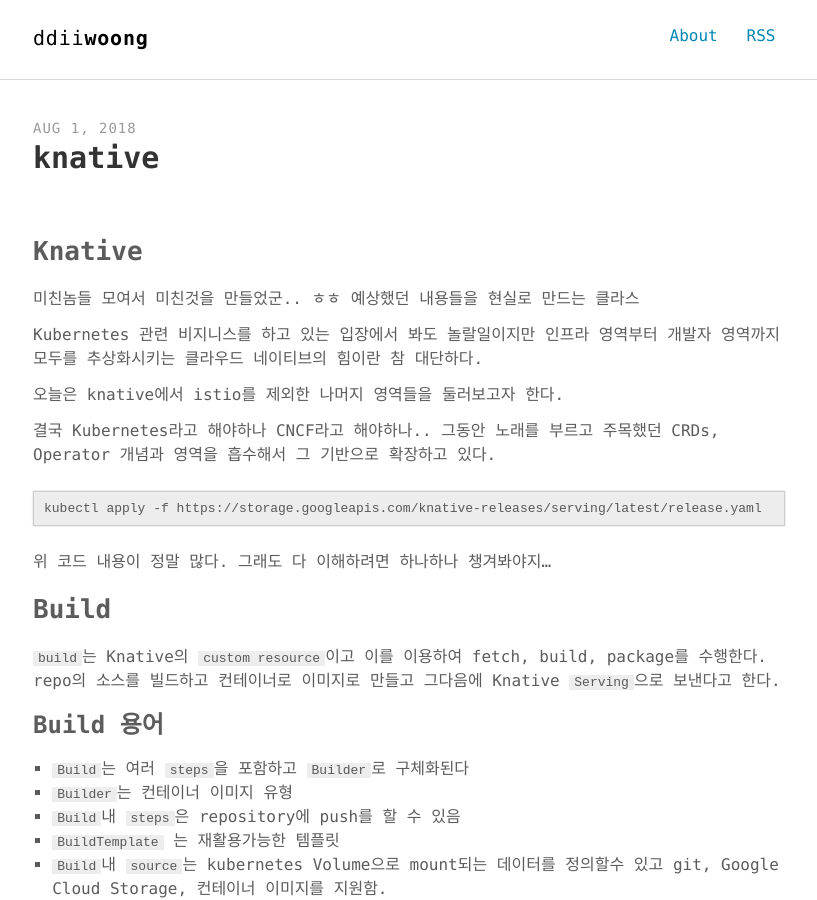
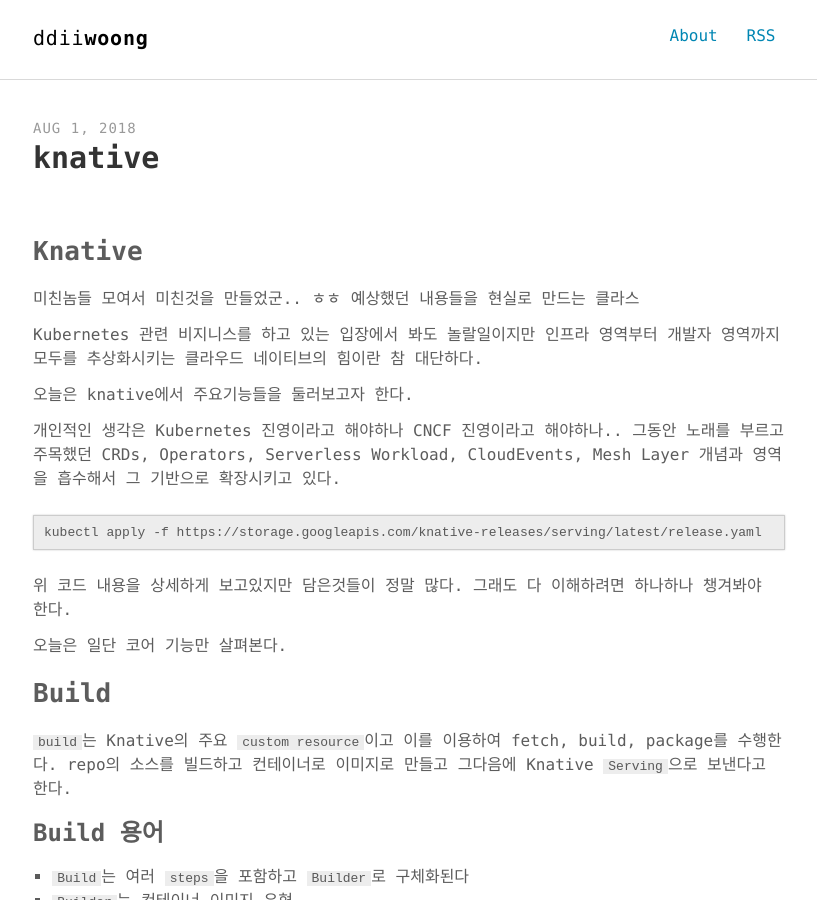
Before and after one commit to ddiiwoong/ddiiwoong.github.io_archive, a Jekyll site: the page built from _posts/2018-08-01-knative.md, in a window 1280 px wide and 900 px high. Shown: the whole window, without its empty margins (231-1048 px from the left). Built offline with Jekyll 4.4.1, drawn with Linux system fonts in a browser that asks for light colours; comment, search, counter and statistics services are not loaded; some of the changed text lies outside the part shown.

Commit message:
knative modified

````diff
--- a/_posts/2018-08-01-knative.md
+++ b/_posts/2018-08-01-knative.md
@@ -3,7 +3,7 @@ layout: post
 title: "knative"
 comments: true
 description: "knative 대해 알아봅니다"
-keywords: "knative, Kubernetes, k8s"
+keywords: "knative, Kubernetes, k8s, knative 이해, knative 구조, knative 설명"
 ---
 
 ## Knative
@@ -14,20 +14,22 @@ keywords: "knative, Kubernetes, k8s"
 Kubernetes 관련 비지니스를 하고 있는 입장에서 봐도 놀랄일이지만
 인프라 영역부터 개발자 영역까지 모두를 추상화시키는 클라우드 네이티브의 힘이란 참 대단하다.
 
-오늘은 knative에서 istio를 제외한 나머지 영역들을 둘러보고자 한다.
+오늘은 knative에서 주요기능들을 둘러보고자 한다.
 
-결국 Kubernetes라고 해야하나 CNCF라고 해야하나..
-그동안 노래를 부르고 주목했던 CRDs, Operator 개념과 영역을 흡수해서 그 기반으로 확장하고 있다.
+개인적인 생각은 Kubernetes 진영이라고 해야하나 CNCF 진영이라고 해야하나..
+그동안 노래를 부르고 주목했던 CRDs, Operators, Serverless Workload, CloudEvents, Mesh Layer 개념과 영역을 흡수해서 그 기반으로 확장시키고 있다.
 
 ```
 kubectl apply -f https://storage.googleapis.com/knative-releases/serving/latest/release.yaml
 ```
 
-위 코드 내용이 정말 많다. 그래도 다 이해하려면 하나하나 챙겨봐야지...
+위 코드 내용을 상세하게 보고있지만 담은것들이 정말 많다. 그래도 다 이해하려면 하나하나 챙겨봐야 한다.
+
+오늘은 일단 코어 기능만 살펴본다.
 
 ## Build
 
-`build`는 Knative의 `custom resource`이고 이를 이용하여 fetch, build, package를 수행한다. repo의 소스를 빌드하고 컨테이너로 이미지로 만들고 그다음에 Knative `Serving`으로 보낸다고 한다.
+`build`는 Knative의 주요 `custom resource`이고 이를 이용하여 fetch, build, package를 수행한다. repo의 소스를 빌드하고 컨테이너로 이미지로 만들고 그다음에 Knative `Serving`으로 보낸다고 한다.
 
 
 ### Build 용어
@@ -78,7 +80,7 @@ Azure는 이미 [EventGrid서비스](https://azure.microsoft.com/ko-kr/services/
 
 ![eventing_concept](https://github.com/knative/docs/raw/master/eventing/concepts.png)
 
-#### Bus
+### Bus
 Kafka나 Nats와 같은 메시지 Bus를 통해 K8s기반의 pub/sub을 제공하는 개념. 이벤트는 Channel에 의해 게시되고 관심있는 사람에게 라우팅됨.
 
 - Channel : 여기서 이야기 하는 채널은 특정 bus에 사용되는 이벤트를 받기 위한 네트워크 기반 엔드포인트
````
Also changed, not shown: other parts of _posts/2018-08-01-knative.md (+2 -2 lines).
